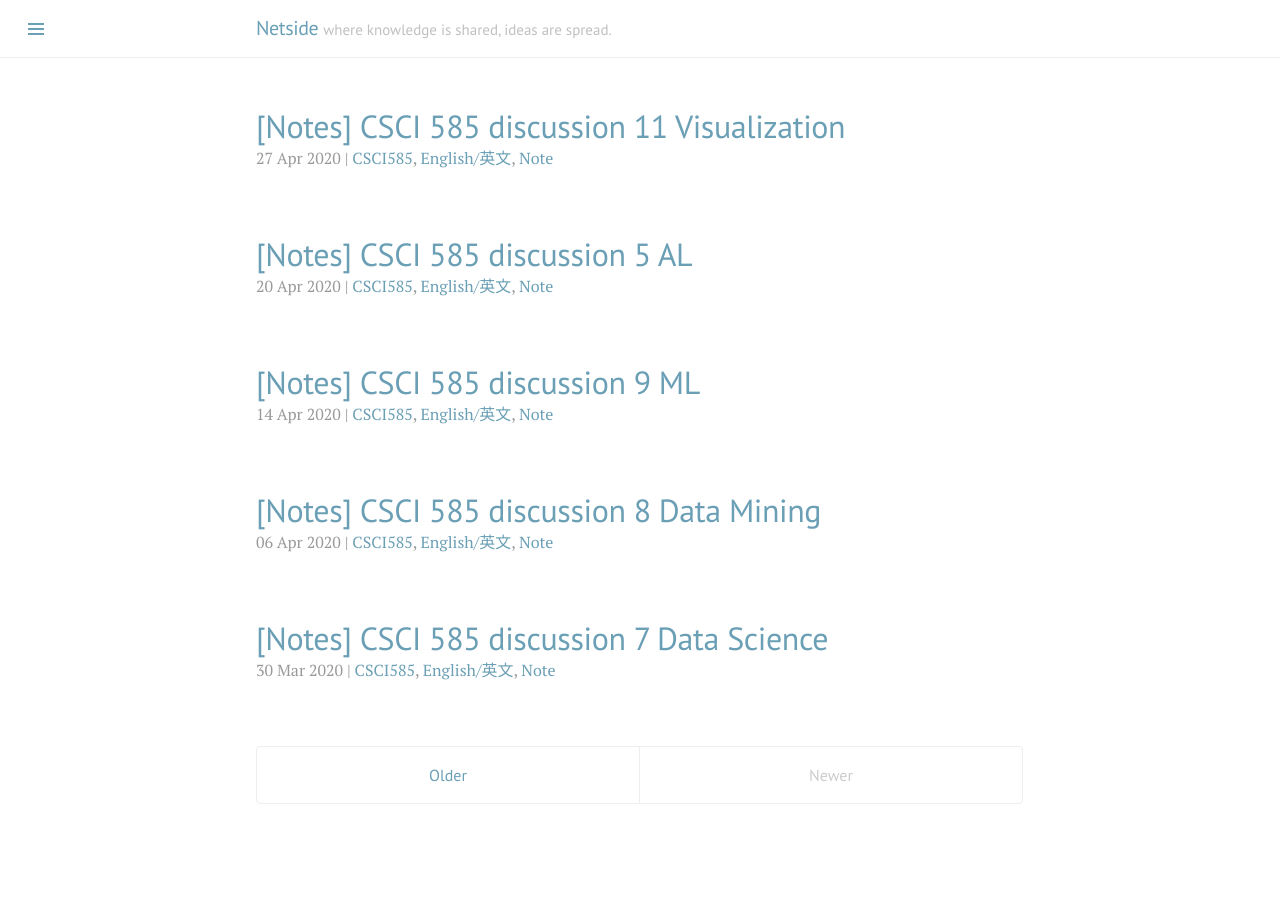
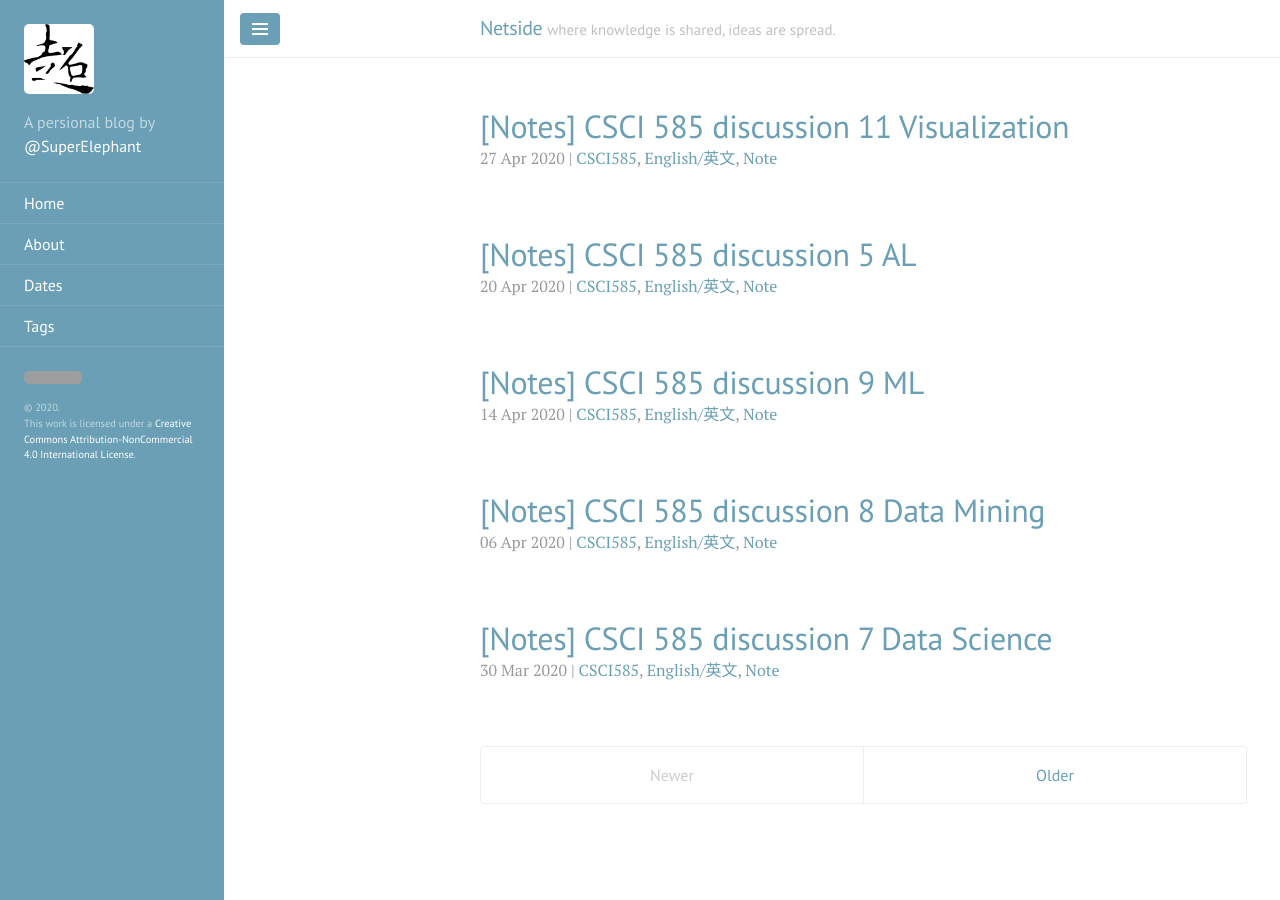
Before and after one commit to SuperElephant/blog_jekyll, a Jekyll site: the page built from index.html, in a window 1280 px wide. Built offline with Jekyll 4.4.1, drawn with Linux system fonts in a browser that asks for light colours; the list of posts is cut into pages by our own code; grey boxes are pictures that could not be loaded.

Commit message:
adjust layout

```diff
--- a/_includes/sidebar.html
+++ b/_includes/sidebar.html
@@ -1,6 +1,6 @@
 <!-- Target for toggling the sidebar `.sidebar-checkbox` is for regular
      styles, `#sidebar-checkbox` for behavior. -->
-<input type="checkbox" class="sidebar-checkbox" id="sidebar-checkbox" {% if page.title =="" %} checked {% endif %}>
+<input type="checkbox" class="sidebar-checkbox" id="sidebar-checkbox" checked>
 
 <!-- Toggleable sidebar -->
 <div class="sidebar" id="sidebar">
--- a/_layouts/default.html
+++ b/_layouts/default.html
@@ -3,7 +3,7 @@
 
   {% include head.html %}
 
-  <body class="theme-base-0d sidebar-overlay ">
+  <body class="theme-base-0d">
 
     {% include sidebar.html %}
 
--- a/index.html
+++ b/index.html
@@ -21,11 +21,6 @@ title: Home
 </div>
 
 <div class="pagination">
-  {% if paginator.next_page %}
-    <a class="pagination-item older" href="{{ site.baseurl }}/page{{paginator.next_page}}">Older</a>
-  {% else %}
-    <span class="pagination-item older">Older</span>
-  {% endif %}
   {% if paginator.previous_page %}
     {% if paginator.page == 2 %}
       <a class="pagination-item newer" href="{{ site.baseurl }}/">Newer</a>
@@ -35,4 +30,9 @@ title: Home
   {% else %}
     <span class="pagination-item newer">Newer</span>
   {% endif %}
+  {% if paginator.next_page %}
+  <a class="pagination-item older" href="{{ site.baseurl }}/page{{paginator.next_page}}">Older</a>
+  {% else %}
+  <span class="pagination-item older">Older</span>
+  {% endif %}
 </div>
```
